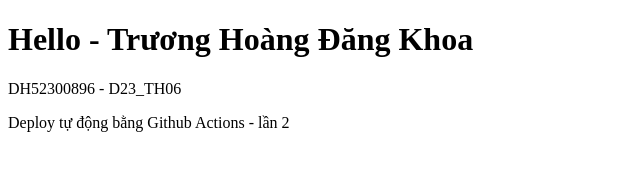
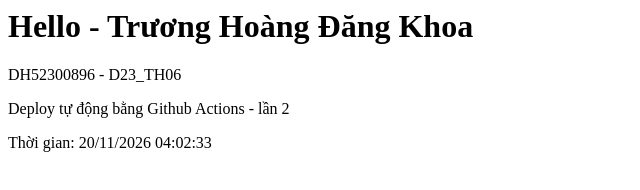
Before and after one commit to DangKhoa00896/projectLTWEB, a plain HTML site: page index.html in a window 1280 px wide. Shown: the whole page, without its empty margins (0-640 px from the left). Drawn offline with Linux system fonts and the light colour scheme.

Commit message:
feat: show current time

```diff
--- a/index.html
+++ b/index.html
@@ -1,12 +1,18 @@
-<!DOCTYPE html>
-<html lang="vi">
-<head>
-    <meta charset="UTF-8">
-    <title>projectLTWEB</title>
-</head>
 <body>
     <h1>Hello - Trương Hoàng Đăng Khoa</h1>
     <p>DH52300896 - D23_TH06</p>
     <p>Deploy tự động bằng Github Actions - lần 2</p>
+    <p>Thời gian: <span id="time"></span></p>
+
+    <script>
+        function showTime() {
+            const now = new Date();
+            const pad = n => String(n).padStart(2, "0");
+            document.getElementById("time").textContent =
+                pad(now.getDate()) + "/" + pad(now.getMonth() + 1) + "/" + now.getFullYear() + " " +
+                pad(now.getHours()) + ":" + pad(now.getMinutes()) + ":" + pad(now.getSeconds());
+        }
+        showTime();
+        setInterval(showTime, 1000);
+    </script>
 </body>
-</html>
```
